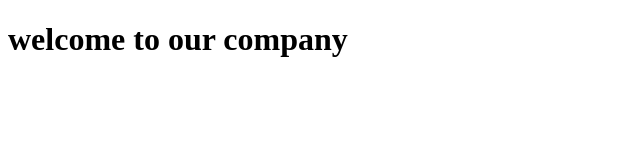
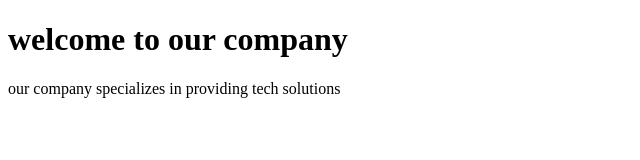
Before and after one commit to haidarz-ei/eval_git_Haidar, a plain HTML site: page index.html in a window 1280 px wide. Shown: the whole page, without its empty margins (0-640 px from the left). Drawn offline with Linux system fonts and the light colour scheme.

Commit message:
update content in index

```diff
--- a/index.html
+++ b/index.html
@@ -7,5 +7,6 @@
 </head>
 <body>
     <h1>welcome to our company</h1>
+    <p>our company specializes in providing tech solutions</p>
 </body>
 </html>
```
